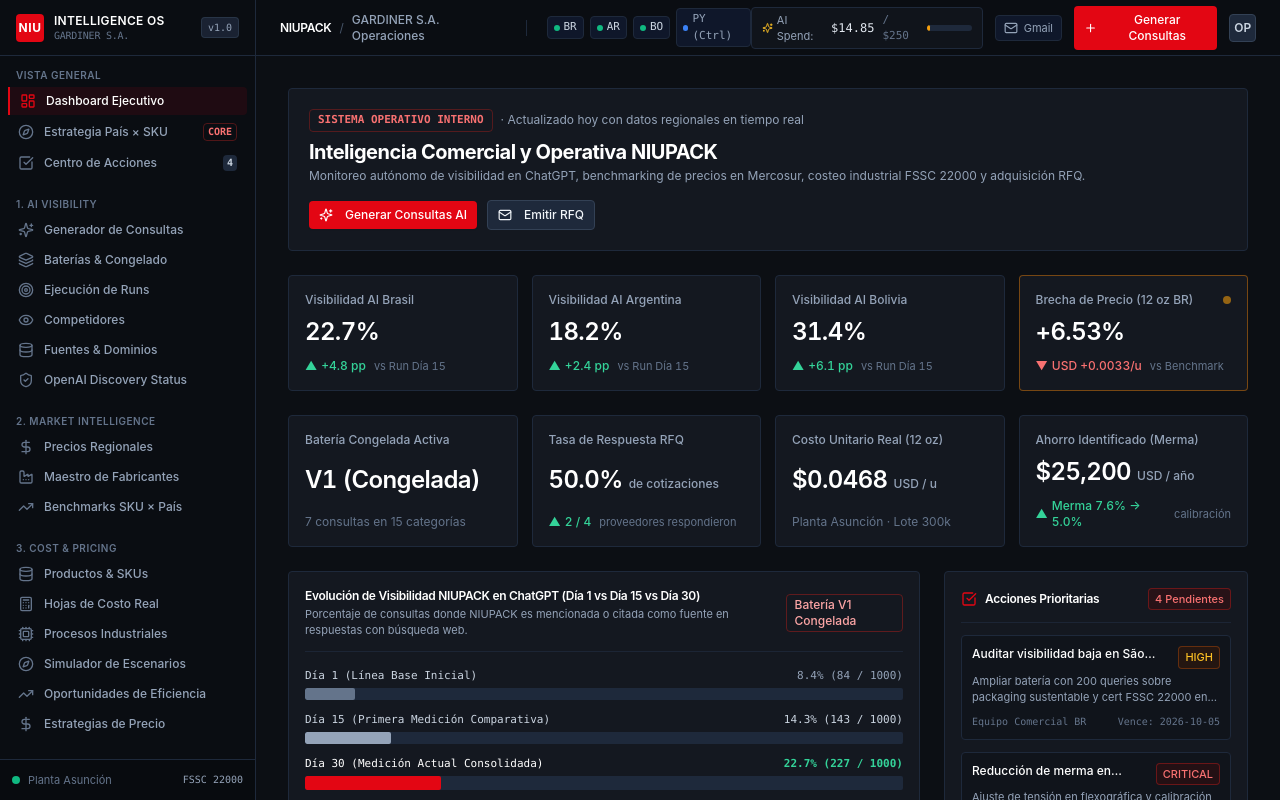
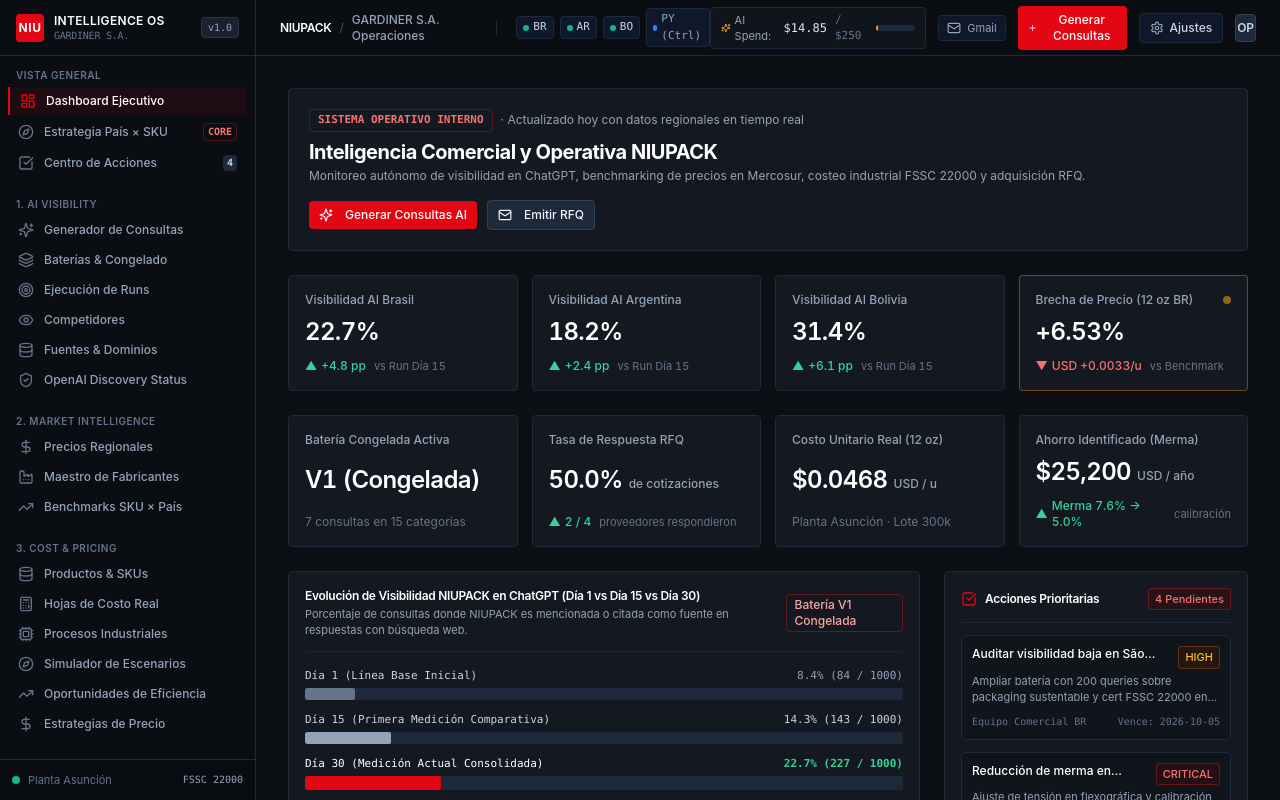
Before and after one commit to bjjrage/niupack, a Next.js app: page / in a window 1280 px wide. Built offline with nearby package versions, Linux system fonts and the light colour scheme.

Commit message:
feat: agregar boton directo de Ajustes en barra superior, alias /ajustes y /ajuste, y destacar en barra lateral

```diff
--- a/next.config.ts
+++ b/next.config.ts
@@ -8,6 +8,25 @@
       bodySizeLimit: '10mb',
     },
   },
+  async redirects() {
+    return [
+      {
+        source: '/ajustes',
+        destination: '/settings',
+        permanent: false,
+      },
+      {
+        source: '/ajuste',
+        destination: '/settings',
+        permanent: false,
+      },
+      {
+        source: '/configuracion',
+        destination: '/settings',
+        permanent: false,
+      },
+    ];
+  },
 };
 
 export default nextConfig;
--- /dev/null
+++ b/src/app/(dashboard)/ajuste/page.tsx
@@ -0,0 +1,4 @@
+import SettingsPage from '../settings/page';
+
+export const revalidate = 0;
+export default SettingsPage;
--- /dev/null
+++ b/src/app/(dashboard)/ajustes/page.tsx
@@ -0,0 +1,4 @@
+import SettingsPage from '../settings/page';
+
+export const revalidate = 0;
+export default SettingsPage;
--- a/src/components/navigation/sidebar.tsx
+++ b/src/components/navigation/sidebar.tsx
@@ -91,7 +91,7 @@
       title: 'SISTEMA & REPORTES',
       items: [
         { name: 'Reportes Ejecutivos', href: '/reports', icon: FileText },
-        { name: 'Configuración & Auditoría', href: '/settings', icon: Settings },
+        { name: 'Ajustes del Sistema (Bots & SMTP)', href: '/settings', icon: Settings, badge: 'BOTS' },
       ],
     },
   ];
--- a/src/components/navigation/topbar.tsx
+++ b/src/components/navigation/topbar.tsx
@@ -2,7 +2,7 @@
 
 import React from 'react';
 import Link from 'next/link';
-import { DollarSign, ShieldAlert, Sparkles, Plus, RefreshCw, Mail } from 'lucide-react';
+import { DollarSign, ShieldAlert, Sparkles, Plus, RefreshCw, Mail, Settings } from 'lucide-react';
 import { Button } from '@/components/ui/Button';
 
 export const Topbar: React.FC = () => {
@@ -71,6 +71,16 @@
           </Button>
         </Link>
 
+        {/* Ajustes Button */}
+        <Link
+          href="/settings"
+          className="flex items-center gap-1.5 px-2.5 py-1.5 rounded bg-slate-900 border border-slate-800 text-slate-300 hover:text-white hover:border-slate-700 text-xs transition-colors"
+          title="Ajustes del Sistema (OpenAI & Correo Flexibles)"
+        >
+          <Settings className="h-3.5 w-3.5 text-slate-400" />
+          <span className="font-medium text-xs">Ajustes</span>
+        </Link>
+
         {/* User Avatar */}
         <div className="h-7 w-7 rounded bg-slate-800 border border-slate-700 flex items-center justify-center text-xs font-semibold text-slate-300">
           OP
```
